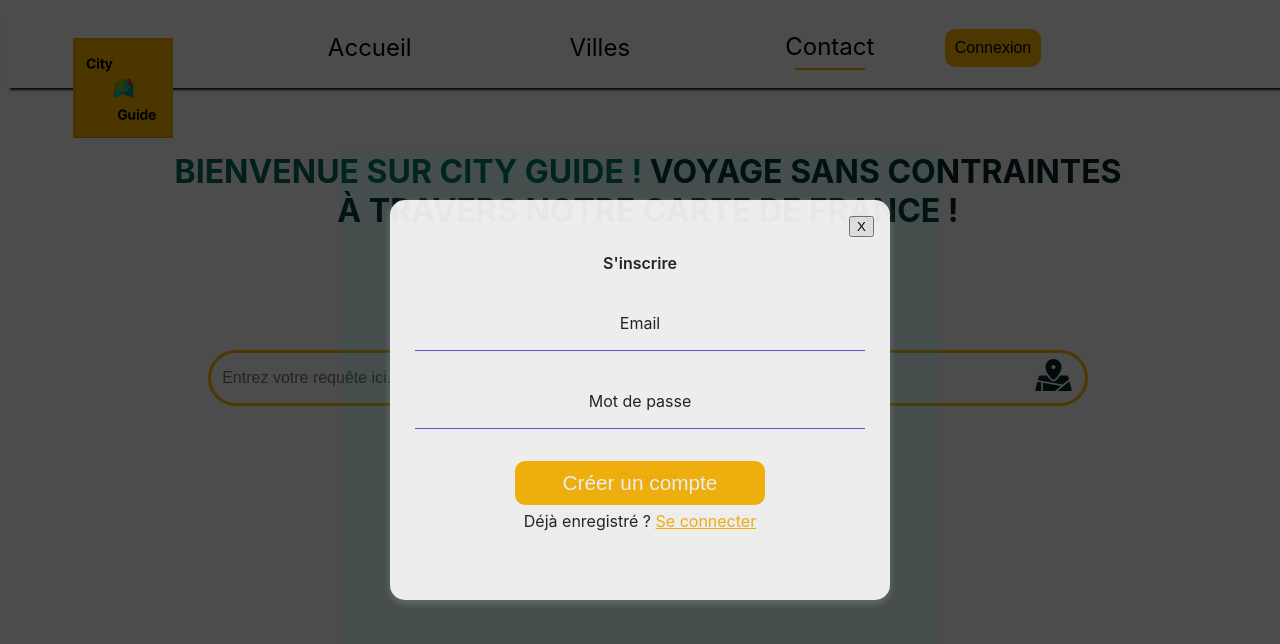
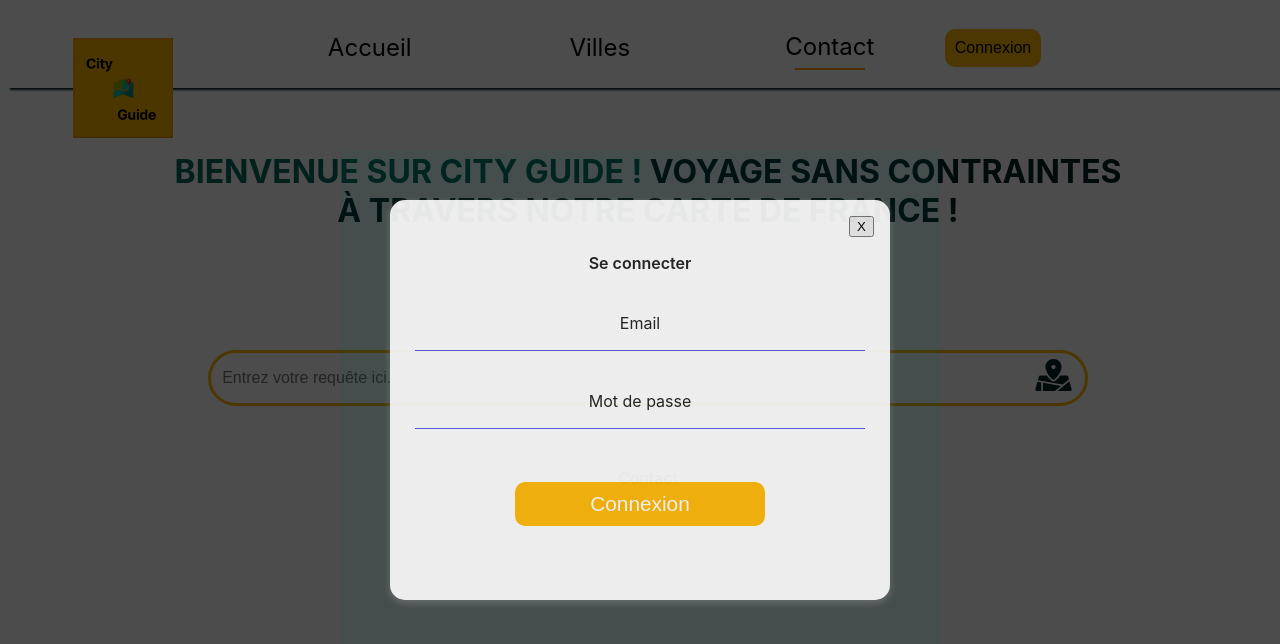
Before and after one commit to WildCodeSchool/2209-wns-hopper-les4starthopper-front, a React (Create React App) app: page /contact in a window 1280 px wide. Both pictures are taken after a click on the button "Connexion". Shown: the top 644 px of the page. Built offline with nearby package versions, Linux system fonts and the light colour scheme.

Commit message:
modal done

```diff
--- a/src/components/ModalAuth/ModalAuth.tsx
+++ b/src/components/ModalAuth/ModalAuth.tsx
@@ -35,7 +35,7 @@ export const ModalAuth = ({ open, onClose, ...props }: IProps) => {
 	};
 
 	if (!open) return null;
-	// if (authMode === "signup") {
+	 if (authMode === "signup") {
 		return (
 			<>
 				<Modal onClose={onClose} open={open}  >
@@ -91,63 +91,53 @@ export const ModalAuth = ({ open, onClose, ...props }: IProps) => {
 				</Modal>
 			</>
 		);
-		}
-	// }
+		} else {
 
-// 	return ReactDOM.createPortal(
-// 		<>
-// 			<div className='overlay_styles' />
+	 return (
+			<>
+				<Modal onClose={onClose} open={open}  >
+				<>
+						<div className='modalAuth__title'>Se connecter</div>
 
-// 			<div className='modalAuth-component'>
-// 				<div className={`modalAuth-body`}>
-// 					<div className='close'>
-// 						<button onClick={onClose}>X</button>
-// 					</div>
-// 					<div className='modalAuth__title'>Se connecter</div>
-
-// 					<div className='modalAuth__input'>
-// 						<div className='modalAuth__signin-input'>
-// 							<label className='modalAuth__label' htmlFor='email'>
-// 								Email
-// 							</label>
-// 							<input
-// 								disabled={loading}
-// 								type='email'
-// 								name='email'
-// 								value={email}
-// 								onChange={(e) => {
-// 									setEmail(e.target.value);
-// 								}}
-// 							/>
-// 							<label className='modalAuth__label' htmlFor='password'>
-// 								Mot de passe
-// 							</label>
-// 							<input
-// 								disabled={loading}
-// 								type='password'
-// 								name='password'
-// 								value={password}
-// 								onChange={(e) => {
-// 									setPassword(e.target.value);
-// 								}}
-// 							/>
-// 						</div>
-// 						<div className='modalAuth__submit'>
-// 							<button onClick={handleSignup}>Créer un compte</button>
-// 						</div>
-// 						<div className='modalAuth__mode'>
-// 							Déjà enregistré ?{" "}
-// 							<span
-// 								className='modalAuth__span'
-// 								onClick={changeAuthMode}
-// 							>
-// 								Se connecter
-// 							</span>
-// 						</div>
-// 					</div>
-// 				</div>
-// 			</div>
-// 		</>,
-// 		document.querySelector("#portal2") as Element
-// 	);
-// };
+						<div className='modalAuth__input'>
+							<div className='modalAuth__signin-input'>
+								<label className='modalAuth__label' htmlFor='email'>
+									Email
+								</label>
+								<input
+									disabled={loading}
+									type='email'
+									name='email'
+									value={email}
+									onChange={(e) => {
+										setEmail(e.target.value);
+									}}
+								/>
+								<label
+									className='modalAuth__label'
+									htmlFor='password'
+								>
+									Mot de passe
+								</label>
+								<input
+									disabled={loading}
+									type='password'
+									name='password'
+									value={password}
+									onChange={(e) => {
+										setPassword(e.target.value);
+									}}
+								/>
+							</div>
+							<div className='modalAuth__submit'>
+								<button onClick={handleSignup}>
+									Connexion
+								</button>
+							</div>
+						</div>
+          </>
+				</Modal>
+			</>
+		);
+	}
+}
--- a/src/components/ModalAuth/modalAuth.scss
+++ b/src/components/ModalAuth/modalAuth.scss
@@ -33,11 +33,10 @@
 	z-index: 1000;
 }
 
-.close{
-  display:flex;
+.close {
+	display: flex;
 	justify-content: end;
 	margin: 1rem;
-
 }
 
 .modalAuth-body {
@@ -49,7 +48,6 @@
 	background: #ffffff;
 	border-radius: 15px;
 	box-shadow: rgba(246, 240, 240, 0.24) 0px 3px 8px;
-
 
 	.modalAuth__title {
 		font-weight: 600;
@@ -90,14 +88,15 @@
 		width: 100%;
 	}
 
-  .modalAuth__submit button{
+	.modalAuth__submit button {
 		padding: 10px;
-    margin-bottom:5px;
+		margin-top: 1em;
+		margin-bottom: 5px;
 		width: 50%;
 		font-size: 1.3rem;
 		border: none;
 		border-radius: 10px;
-			background: #FFBA08;
+		background: #ffba08;
 		color: white;
 	}
 
@@ -111,7 +110,6 @@
 	}
 
 	.modalAuth__submit {
-
 		&__forgotPassword {
 			text-align: start;
 			margin-left: 2em;
```
Lines whose indentation alone changed are shown as unchanged.
